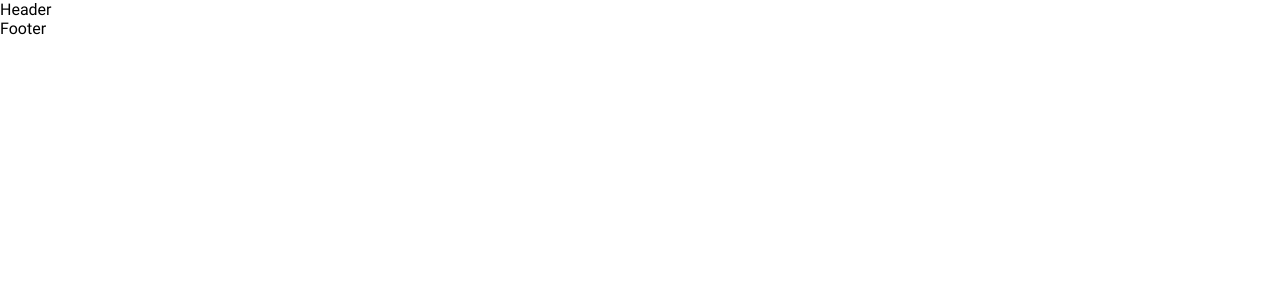
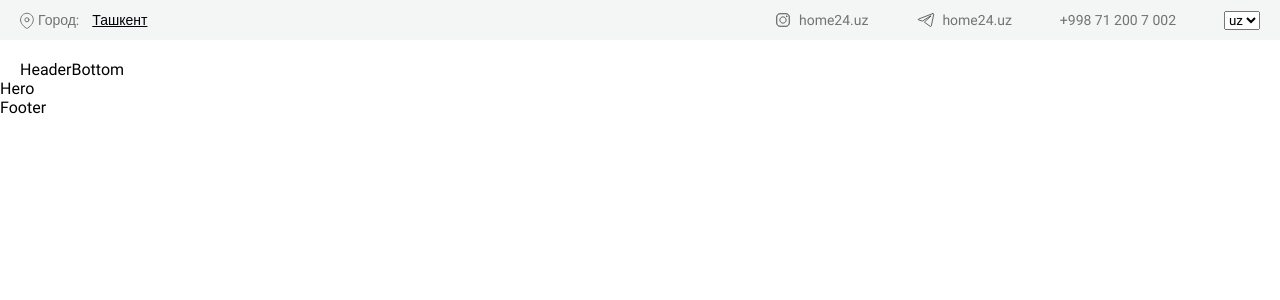
Before and after one commit to Islomjonsdev/online-shop, a React (Vite) app: page / in a window 1280 px wide. Shown: the top 300 px of the page. Built offline with nearby package versions, Linux system fonts and the light colour scheme.

Commit message:
header top done

```diff
--- /dev/null
+++ b/src/SvgIcons/index.jsx
@@ -0,0 +1,81 @@
+export const Icons = {
+  location: (props) => (
+    <svg
+      width="14"
+      height="17"
+      viewBox="0 0 14 17"
+      fill="none"
+      xmlns="http://www.w3.org/2000/svg"
+      {...props}
+    >
+      <path
+        fillRule="evenodd"
+        clipRule="evenodd"
+        d="M0.532715 7.65944C0.544721 4.12562 3.41918 1.27062 6.953 1.28263C10.4868 1.29464 13.3418 4.1691 13.3298 7.70292V7.77538C13.2863 10.0725 12.0037 12.1957 10.4313 13.8551C9.53197 14.789 8.52772 15.6157 7.43851 16.3189C7.14727 16.5708 6.71526 16.5708 6.42402 16.3189C4.80027 15.262 3.37516 13.9276 2.21387 12.3768C1.17884 11.0245 0.591186 9.38313 0.532715 7.68118L0.532715 7.65944Z"
+        stroke="#727474"
+        strokeLinecap="round"
+        strokeLinejoin="round"
+      />
+      <circle
+        cx="6.93134"
+        cy="7.78266"
+        r="2.05072"
+        stroke="#727474"
+        strokeLinecap="round"
+        strokeLinejoin="round"
+      />
+    </svg>
+  ),
+
+  instagram: (props) => (
+    <svg
+      width="20"
+      height="20"
+      viewBox="0 0 20 20"
+      fill="none"
+      xmlns="http://www.w3.org/2000/svg"
+      {...props}
+    >
+      <path
+        d="M7.00418 3.80391L12.9956 3.80391C12.9957 3.80391 12.9958 3.80391 12.9958 3.80391C14.7634 3.80406 16.1961 5.23666 16.1961 7.00418V12.9956C16.1961 14.7632 14.7632 16.1961 12.9956 16.1961H7.00446C5.23678 16.1961 3.80391 14.7635 3.80391 12.9958L3.80391 7.00418C3.80391 5.2368 5.23655 3.80391 7.00418 3.80391Z"
+        stroke="#020105"
+        strokeWidth="0.6"
+      />
+      <path
+        d="M12.9958 3.50391L7.00418 3.50391C5.07085 3.50391 3.50391 5.07113 3.50391 7.00418L3.50391 12.9958C3.50391 14.9292 5.07113 16.4961 7.00446 16.4961H12.9956C14.9289 16.4961 16.4961 14.9289 16.4961 12.9956V7.00418C16.4961 5.07085 14.9289 3.50391 12.9956 3.50391H12.9958Z"
+        stroke="#020105"
+        strokeWidth="0.2"
+        strokeMiterlimit="10"
+      />
+      <path
+        d="M9.99988 13.1361C11.7319 13.1361 13.136 11.732 13.136 10C13.136 8.26798 11.7319 6.86389 9.99988 6.86389C8.26785 6.86389 6.86377 8.26798 6.86377 10C6.86377 11.732 8.26785 13.1361 9.99988 13.1361Z"
+        stroke="#020105"
+        strokeWidth="0.6"
+        stroke-miterlimit="10"
+      />
+      <path
+        d="M13.8082 6.86391C14.1793 6.86391 14.4801 6.56307 14.4801 6.19196C14.4801 5.82086 14.1793 5.52002 13.8082 5.52002C13.4371 5.52002 13.1362 5.82086 13.1362 6.19196C13.1362 6.56307 13.4371 6.86391 13.8082 6.86391Z"
+        fill="#020105"
+      />
+    </svg>
+  ),
+
+  telegram: (props) => (
+    <svg
+      width="20"
+      height="20"
+      viewBox="0 0 20 20"
+      fill="none"
+      xmlns="http://www.w3.org/2000/svg"
+      {...props}
+    >
+      <path
+        d="M17.0126 3.53333C17.4876 3.53333 17.8459 3.94999 17.6542 4.72499L15.3292 15.6833C15.1667 16.4625 14.6959 16.65 14.0459 16.2875L8.50008 12.1917C8.47857 12.1762 8.46105 12.1559 8.44896 12.1323C8.43688 12.1088 8.43057 12.0827 8.43057 12.0562C8.43057 12.0298 8.43688 12.0037 8.44896 11.9801C8.46105 11.9566 8.47857 11.9363 8.50008 11.9208L14.9042 6.13749C15.1959 5.87916 14.8417 5.75416 14.4584 5.98749L6.42091 11.0583C6.39654 11.0742 6.36886 11.0844 6.33998 11.088C6.3111 11.0916 6.28178 11.0886 6.25424 11.0792L2.84174 9.99999C2.08341 9.77916 2.08341 9.25833 3.01258 8.88749L16.6667 3.62083C16.775 3.56888 16.8926 3.53912 17.0126 3.53333V3.53333Z"
+        stroke="#020105"
+        strokeWidth="0.6"
+        strokeLinecap="round"
+        strokeLinejoin="round"
+      />
+    </svg>
+  ),
+};
--- /dev/null
+++ b/src/components/Hero/Hero.jsx
@@ -0,0 +1,9 @@
+import React from 'react'
+
+const Hero = () => {
+  return (
+    <div>Hero</div>
+  )
+}
+
+export default Hero
--- a/src/components/Layout/Footer/Footer.jsx
+++ b/src/components/Layout/Footer/Footer.jsx
@@ -2,7 +2,7 @@ import React from 'react'
 
 const Footer = () => {
   return (
-    <div>Footer</div>
+    <footer>Footer</footer>
   )
 }
 
--- a/src/components/Layout/Header/Header.jsx
+++ b/src/components/Layout/Header/Header.jsx
@@ -1,9 +1,42 @@
-import React from 'react'
+import React from "react";
+import { Link } from "react-router-dom";
+import { Icons } from "../../../SvgIcons";
+import style from "./Header.module.scss";
+import HeaderBottom from "./HeaderBottom/HeaderBottom";
 
 const Header = () => {
   return (
-    <div>Header</div>
-  )
-}
+    <header className={style.header}>
+      <div className={style.header_blog}>
+        <div className={style.container}>
+          <div className={style.header_container}>
+            <div className={style.header_left}>
+              <Link to={"/"}>
+                <Icons.location />
+                Город: <span>Ташкент</span>
+              </Link>
+            </div>
 
-export default Header
+            <div className={style.header_right}>
+              <Link className={style.header_right_item}>
+                <Icons.instagram />
+                home24.uz
+              </Link>
+              <Link className={style.header_right_item}>
+                <Icons.telegram />
+                home24.uz
+              </Link>
+              <Link to={"tel:+998 71 200 7 002"}>+998 71 200 7 002</Link>
+              <select name="" id="">
+                <option value="uz">uz</option>
+              </select>
+            </div>
+          </div>
+        </div>
+      </div>
+      <HeaderBottom />
+    </header>
+  );
+};
+
+export default Header;
--- a/src/components/Layout/Header/Header.module.scss
+++ b/src/components/Layout/Header/Header.module.scss
@@ -0,0 +1,58 @@
+.header {
+  .header_blog {
+    background: #f4f5f5;
+    padding: 10px 0px 10px 0px;
+    display: flex;
+    align-items: center;
+    margin-bottom: 20px;
+  }
+  .container {
+    max-width: 1672px;
+    width: 100%;
+    margin-right: auto;
+    margin-left: auto;
+    padding-left: 20px;
+    padding-right: 20px;
+  }
+
+  .header_container {
+    display: flex;
+    align-items: center;
+    justify-content: space-between;
+    .header_left {
+      a {
+        display: flex;
+        align-items: center;
+        gap: 4px;
+        color: #727474;
+        font-size: 14px;
+        font-style: normal;
+        font-weight: 400;
+        line-height: 20px;
+
+        span {
+          color: #020105;
+          text-decoration-line: underline;
+          margin-left: 9px;
+        }
+      }
+    }
+
+    .header_right {
+      display: flex;
+      align-items: center;
+      gap: 48px;
+
+      a {
+        display: flex;
+        align-items: center;
+        gap: 6px;
+        color: #727474;
+        font-size: 14px;
+        font-style: normal;
+        font-weight: 400;
+        line-height: 20px; /* 142.857% */
+      }
+    }
+  }
+}
--- /dev/null
+++ b/src/components/Layout/Header/HeaderBottom/HeaderBottom.jsx
@@ -0,0 +1,12 @@
+import React from "react";
+import style from "./HeaderBottom.module.scss";
+
+const HeaderBottom = () => {
+  return (
+    <div className={style.header_bottom}>
+      <div className={style.container}>HeaderBottom</div>
+    </div>
+  );
+};
+
+export default HeaderBottom;
--- /dev/null
+++ b/src/components/Layout/Header/HeaderBottom/HeaderBottom.module.scss
@@ -0,0 +1,10 @@
+.header_bottom {
+    .container {
+        max-width: 1672px;
+        width: 100%;
+        margin-right: auto;
+        margin-left: auto;
+        padding-left: 20px;
+        padding-right: 20px;
+    }
+}
--- a/src/components/Layout/Layout.jsx
+++ b/src/components/Layout/Layout.jsx
@@ -1,15 +1,16 @@
-import React from "react";
+import React, { Fragment } from "react";
 import { Outlet } from "react-router-dom";
 import Footer from "./Footer/Footer";
 import Header from "./Header/Header";
+import HeaderBottom from "./Header/HeaderBottom/HeaderBottom";
 
 const Layout = () => {
   return (
-    <div>
+    <Fragment>
       <Header />
       <Outlet />
       <Footer />
-    </div>
+    </Fragment>
   );
 };
 
--- /dev/null
+++ b/src/pages/Home/Home.jsx
@@ -0,0 +1,12 @@
+import React from 'react'
+import Hero from '../../components/Hero/Hero'
+
+const Home = () => {
+  return (
+    <main>
+        <Hero />
+    </main>
+  )
+}
+
+export default Home
--- a/src/pages/Router/Router.jsx
+++ b/src/pages/Router/Router.jsx
@@ -1,17 +1,18 @@
-import React from 'react'
-import { Route, Routes } from 'react-router-dom'
-import Layout from '../../components/Layout/Layout'
+import React from "react";
+import { Route, Routes } from "react-router-dom";
+import Layout from "../../components/Layout/Layout";
+import Home from "../Home/Home";
 
 const Router = () => {
   return (
     <div>
-        <Routes>
-            <Route path='/' element={<Layout />}>
+      <Routes>
+        <Route path="/" element={<Layout />}>
+          <Route path="/" element={<Home />} />
+        </Route>
+      </Routes>
+    </div>
+  );
+};
 
-            </Route>
-        </Routes>
-    </div>
-  )
-}
-
-export default Router
+export default Router;
```
Also changed, not shown: src/components/Hero/Hero.module.scss (added).
